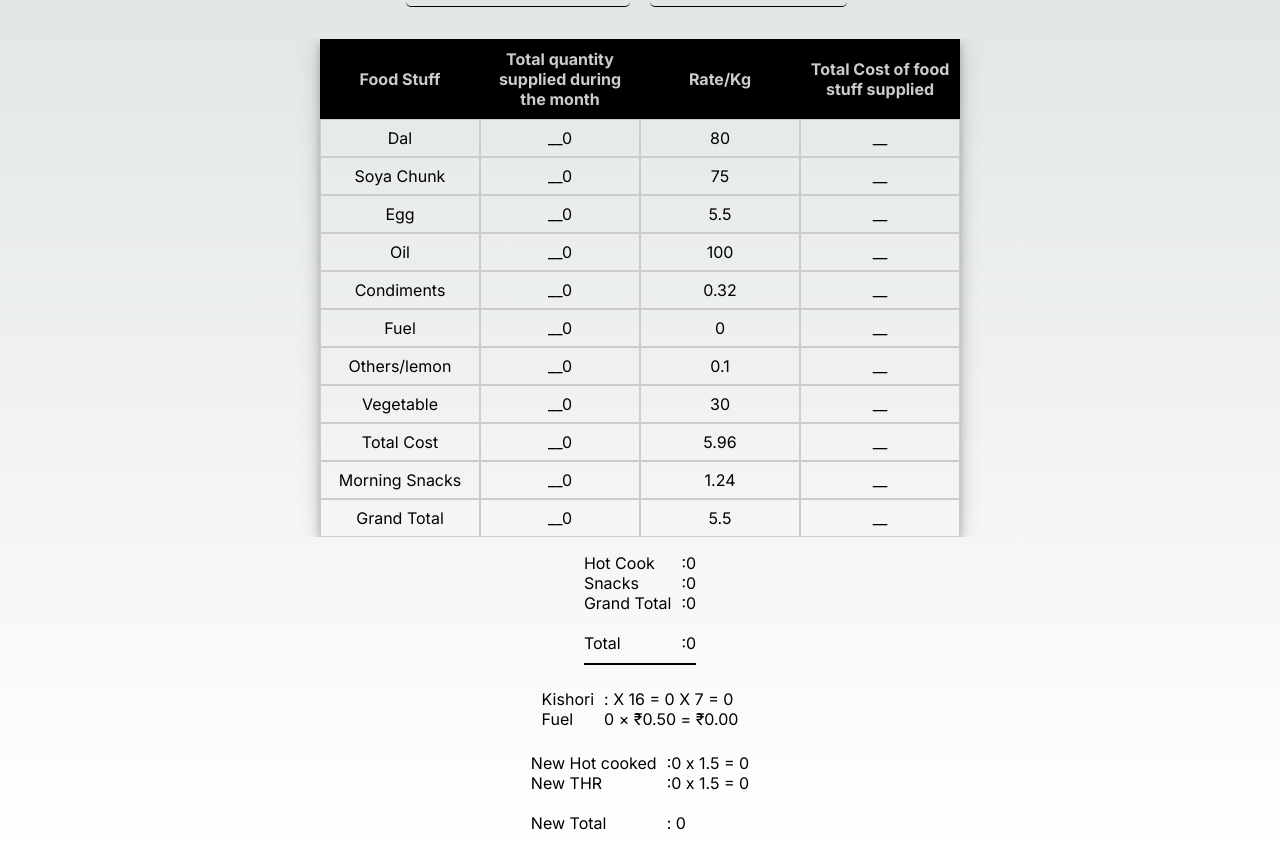
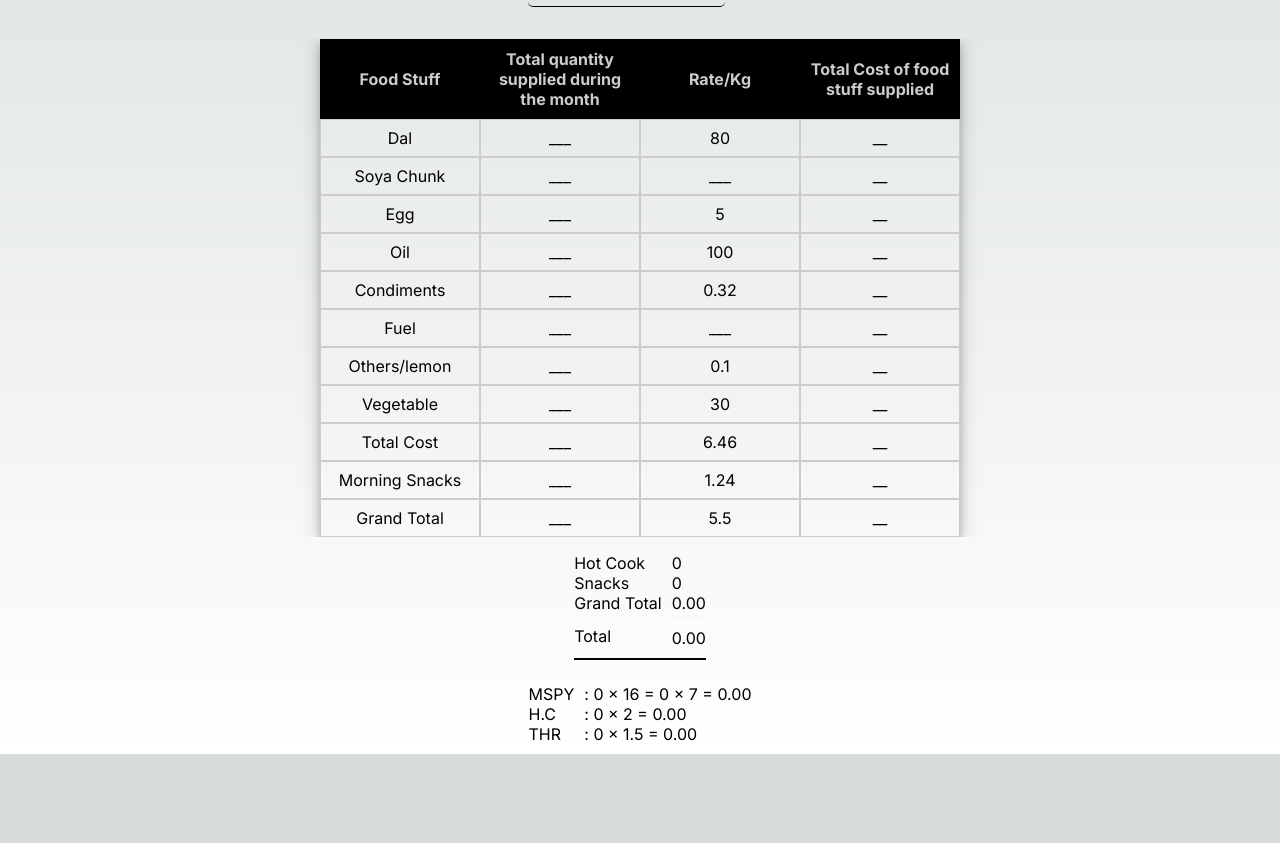
Before and after one commit to Kfardeenbls/next-my-voucher, a Next.js app: page / in a window 1280 px wide. Shown: the part 383-1226 px from the top of the page. After the commit the page ends 1137 px from the top, so only its background shows below. Built offline with nearby package versions, Linux system fonts and the light colour scheme.

Commit message:
Modify some code and add one more component for extra cost

```diff
--- a/src/app/component/Kishori.jsx
+++ b/src/app/component/Kishori.jsx
@@ -1,11 +1,6 @@
-const Kishori = ({ count, Set_count, input }) => {
-  const kishori = count * 16;
-  const Kishori_price = kishori * 7;
+const Kishori = ({ count, Set_count }) => {
   return (
     <div>
-      {input === 0 ? (
-        <span>:{`${count} X 16 = ${kishori} X 7 =  ${Kishori_price} `}</span>
-      ) : (
       <input
         type="number"
         className="input"
@@ -13,7 +8,6 @@ const Kishori = ({ count, Set_count, input }) => {
         value={count}
         onChange={(e) => Set_count(e.target.value)}
       />
-      )}
     </div>
   );
 };
--- /dev/null
+++ b/src/app/component/Separate_Egg_cost.jsx
@@ -0,0 +1,32 @@
+const Separate_Egg_cost = ({ Kishori_count, HC_Count, THR_Count }) => {
+  const kishori = Number(Kishori_count) * 16;
+  const Kishori_price = Number(kishori * 7).toFixed(2);
+
+  const HC_price = Number(HC_Count * 2).toFixed(2);
+  const THR_price = Number(THR_Count * 1.5).toFixed(2);
+
+  return (
+    <div style={{ display: "flex", gap: "10px" }}>
+      <div
+        className="item_name"
+        style={{ display: "flex", flexDirection: "column" }}
+      >
+        <span>MSPY</span>
+        <span>H.C</span>
+        <span>THR</span>
+      </div>
+      <div
+        className="item_value"
+        style={{ display: "flex", flexDirection: "column" }}
+      >
+        <span>
+          : {`${Kishori_count} × 16 = ${kishori} × 7 = ${Kishori_price}`}
+        </span>
+        <span>: {`${HC_Count} × 2 = ${HC_price}`}</span>
+        <span>: {`${THR_Count} × 1.5 = ${THR_price}`}</span>
+      </div>
+    </div>
+  );
+};
+
+export default Separate_Egg_cost;
--- a/src/app/page.js
+++ b/src/app/page.js
@@ -5,18 +5,19 @@ import Image from "next/image";
 import logo from "../../public/logo.png";
 import MonthYearDropdown from "./component/Date_Component";
 import Kishori from "./component/Kishori";
+import Separate_Egg_cost from "./component/Separate_Egg_cost";
 
 const Voucher = () => {
   const data = [
     { title: "Dal", amount: 80 },
-    { title: "Soya Chunk", amount: 75 },
-    { title: "Egg", amount: 5.5 },
+    { title: "Soya Chunk", amount: 0 },
+    { title: "Egg", amount: 5 },
     { title: "Oil", amount: 100 },
     { title: "Condiments", amount: 0.32 },
     { title: "Fuel", amount: 0 },
     { title: "Others/lemon", amount: 0.1 },
     { title: "Vegetable", amount: 30 },
-    { title: "Total Cost", amount: 5.96 },
+    { title: "Total Cost", amount: 6.46 },
     { title: "Morning Snacks", amount: 1.24 },
     { title: "Grand Total", amount: 5.5 },
   ];
@@ -34,11 +35,10 @@ const Voucher = () => {
   const handleChange = (e) => {
     const { name, value } = e.target;
     setFormData((prev) => ({ ...prev, [name]: value }));
-    console.log(formData);
   };
 
   const totalDalDays = parseInt(formData.totalDalDays || 0, 10);
-  const totalSoyaDays = parseInt(formData.totalSoyaDays || 0, 10);
+  const totalKishori = parseInt(formData.totalKishori || 0, 10);
   const totalPreSchoolChildren = parseInt(
     formData.totalPreSchoolChildren || 0,
     10
@@ -47,16 +47,15 @@ const Voucher = () => {
   const totalChildren = parseInt(formData.totalChildren || 0, 10);
   const totalPW = parseInt(formData.totalPW || 0, 10);
   const totalLW = parseInt(formData.totalLW || 0, 10);
+
+  //Select date function
   const [selectedDate, setSelectedDate] = useState({ month: "", year: "" });
-
   const handleDateChange = (value) => {
     setSelectedDate(value);
-    console.log("Selected Date in Parent:", value);
   };
 
-  const totalEgg =
-    totalPreSchoolChildren -
-    (parseInt(totalDalDays, 10) + parseInt(totalSoyaDays, 10));
+  //Total cost calculation
+  const totalEgg = totalPreSchoolChildren - parseInt(totalDalDays, 10);
   const grandTotalEgg =
     (parseInt(totalLW, 10) +
       parseInt(totalPW, 10) +
@@ -64,7 +63,7 @@ const Voucher = () => {
     12;
 
   console.log("totalDalDays", totalDalDays);
-  console.log("totalSoyaDays", totalSoyaDays);
+  console.log("totalKishori", totalKishori);
   console.log("totalEgg", totalEgg);
   console.log("totalPreSchoolChildren", totalPreSchoolChildren);
 
@@ -72,8 +71,8 @@ const Voucher = () => {
     switch (index) {
       case 0:
         return totalDalDays * 0.03;
-      case 1:
-        return totalSoyaDays * 0.028;
+      // case 1:
+      //   return totalSoyaDays * 0;
       case 2:
         return totalEgg;
       case 3:
@@ -105,10 +104,10 @@ const Voucher = () => {
     switch (index) {
       case 0:
         return totalDalDays * 0.03 * data[0].amount;
-      case 1:
-        return totalSoyaDays * 0.028 * data[1].amount;
+      // case 1:
+      //   return totalSoyaDays * 0 * data[1].amount;
       case 2:
-        return (totalPreSchoolChildren - totalEgg) * data[2].amount;
+        return totalEgg * data[2].amount;
       case 3:
         return totalPreSchoolChildren * 0.003 * data[3].amount;
       case 4:
@@ -149,11 +148,6 @@ const Voucher = () => {
   const snacksValue = totalPreSchoolChildren * data[9].amount;
   const grandTotal = grandTotalEgg * data[10].amount;
   const totalAmount = totalCostValue + snacksValue + grandTotal;
-  const newtotalAmount =
-    totalCostValue +
-    snacksValue +
-    grandTotal +
-    (totalEgg * 1.5 + grandTotalEgg * 1.5);
 
   return (
     <div className="voucher">
@@ -174,17 +168,6 @@ const Voucher = () => {
             className="input"
             name="totalDalDays"
             value={formData.totalDalDays}
-            onChange={handleChange}
-          />
-        </div>
-
-        <div className="input-item flex-col-gap">
-          <span className="placeholder">Total Children in Soya Days</span>
-          <input
-            type="number"
-            className="input"
-            name="totalSoyaDays"
-            value={formData.totalSoyaDays}
             onChange={handleChange}
           />
         </div>
@@ -265,14 +248,17 @@ const Voucher = () => {
               data.map((_, index) => {
                 return (
                   <div className="voucher-column" key={index}>
-                    {totalDalDays
-                      ? index !== 10 &&
-                        Number(calculateFoodQnt(index)).toFixed(3)
-                      : "__"}
-                    {totalLW &&
-                      totalPW &&
-                      index === 10 &&
-                      `(${totalLW} + ${totalPW} + ${totalChildren}) * 12 = ${grandTotalEgg}`}
+                    {formData.totalDalDays
+                      ? index !== 10
+                        ? Number(calculateFoodQnt(index)) === 0
+                          ? "___"
+                          : Number(calculateFoodQnt(index)) % 1 === 0
+                          ? Number(calculateFoodQnt(index)) // integer
+                          : Number(calculateFoodQnt(index)).toFixed(3) // decimal
+                        : totalLW &&
+                          totalPW &&
+                          `(${totalLW} + ${totalPW} + ${totalChildren}) * 12 = ${grandTotalEgg}`
+                      : "___"}
                   </div>
                 );
               })}
@@ -282,7 +268,7 @@ const Voucher = () => {
             {data &&
               data.map((item, index) => (
                 <div className="voucher-column" key={index}>
-                  {item.amount}
+                  {item.amount ? item.amount : "___"}
                 </div>
               ))}
           </div>
@@ -292,8 +278,10 @@ const Voucher = () => {
               data.map((_, index) => {
                 return (
                   <div className="voucher-column" key={index}>
-                    {totalDalDays
-                      ? Number(calculateFoodCost(index)).toFixed(2)
+                    {formData.totalDalDays
+                      ? Number(calculateFoodCost(index)) === 0
+                        ? "__"
+                        : Number(calculateFoodCost(index)).toFixed(2)
                       : "__"}
                   </div>
                 );
@@ -307,16 +295,43 @@ const Voucher = () => {
             <div style={{ display: "flex", flexDirection: "column" }}>
               <span>Hot Cook</span>
               <span>Snacks </span>
-              <span>Grand Total </span>
-              <br />
-              <span>Total </span>
+              <span
+                style={{
+                  paddingBottom: "0.5rem",
+                }}
+              >
+                Grand Total{" "}
+              </span>
+              <span
+                style={{
+                  paddingTop: "0.3rem",
+                }}
+              >
+                Total{" "}
+              </span>
             </div>
             <div style={{ display: "flex", flexDirection: "column" }}>
-              <span>:{totalCostValue}</span>
-              <span>:{snacksValue}</span>
-              <span>:{grandTotal ? grandTotal : 0}</span>
-              <br />
-              <span>:{totalAmount ? totalAmount : 0}</span>
+              <span>{totalCostValue}</span>
+              <span>{snacksValue}</span>
+              <span
+                style={{
+                  paddingBottom: "0.5rem",
+                  borderBottom: "2px solid white",
+                }}
+              >
+                {Number(grandTotal).toFixed(2)
+                  ? Number(grandTotal).toFixed(2)
+                  : "00"}
+              </span>
+              <span
+                style={{
+                  paddingTop: "0.3rem",
+                }}
+              >
+                {Number(totalAmount).toFixed(2)
+                  ? Number(totalAmount).toFixed(2)
+                  : "00"}
+              </span>
             </div>
           </div>
 
@@ -333,46 +348,11 @@ const Voucher = () => {
             marginTop: "1.5rem",
           }}
         >
-          <div style={{ display: "flex", flexDirection: "column" }}>
-            <span>Kishori</span>
-            <span>Fuel </span>
-          </div>
-          <div style={{ display: "flex", flexDirection: "column" }}>
-            {/* {"Kishori "} */}
-            <Kishori
-              count={formData.totalKishori}
-              Set_count={(val) =>
-                setFormData((prev) => ({ ...prev, totalKishori: val }))
-              }
-              input={0}
-            />
-            <span>
-              {`${formData.totalPreSchoolChildren || 0} × ₹0.50 = ₹${(
-                parseInt(formData.totalPreSchoolChildren || 0, 10) * 0.5
-              ).toFixed(2)}`}
-            </span>
-          </div>
-        </div>
-        <div
-          style={{
-            display: "flex",
-            gap: "10px",
-            justifyContent: "center",
-            marginTop: "1.5rem",
-          }}
-        >
-          <div style={{ display: "flex", flexDirection: "column" }}>
-            <span>New Hot cooked </span>
-            <span>New THR </span>
-            <br />
-            <span>New Total </span>
-          </div>
-          <div style={{ display: "flex", flexDirection: "column" }}>
-            <span>:{`${totalEgg} x 1.5 = ${totalEgg * 1.5}`}</span>
-            <span>:{`${grandTotalEgg} x 1.5 = ${grandTotalEgg * 1.5}`}</span>
-            <br />
-            <span>: {newtotalAmount ? newtotalAmount : 0}</span>
-          </div>
+          <Separate_Egg_cost
+            Kishori_count={totalKishori}
+            HC_Count={totalEgg}
+            THR_Count={grandTotalEgg}
+          />
         </div>
       </div>
     </div>
```
Lines whose indentation alone changed are shown as unchanged.
